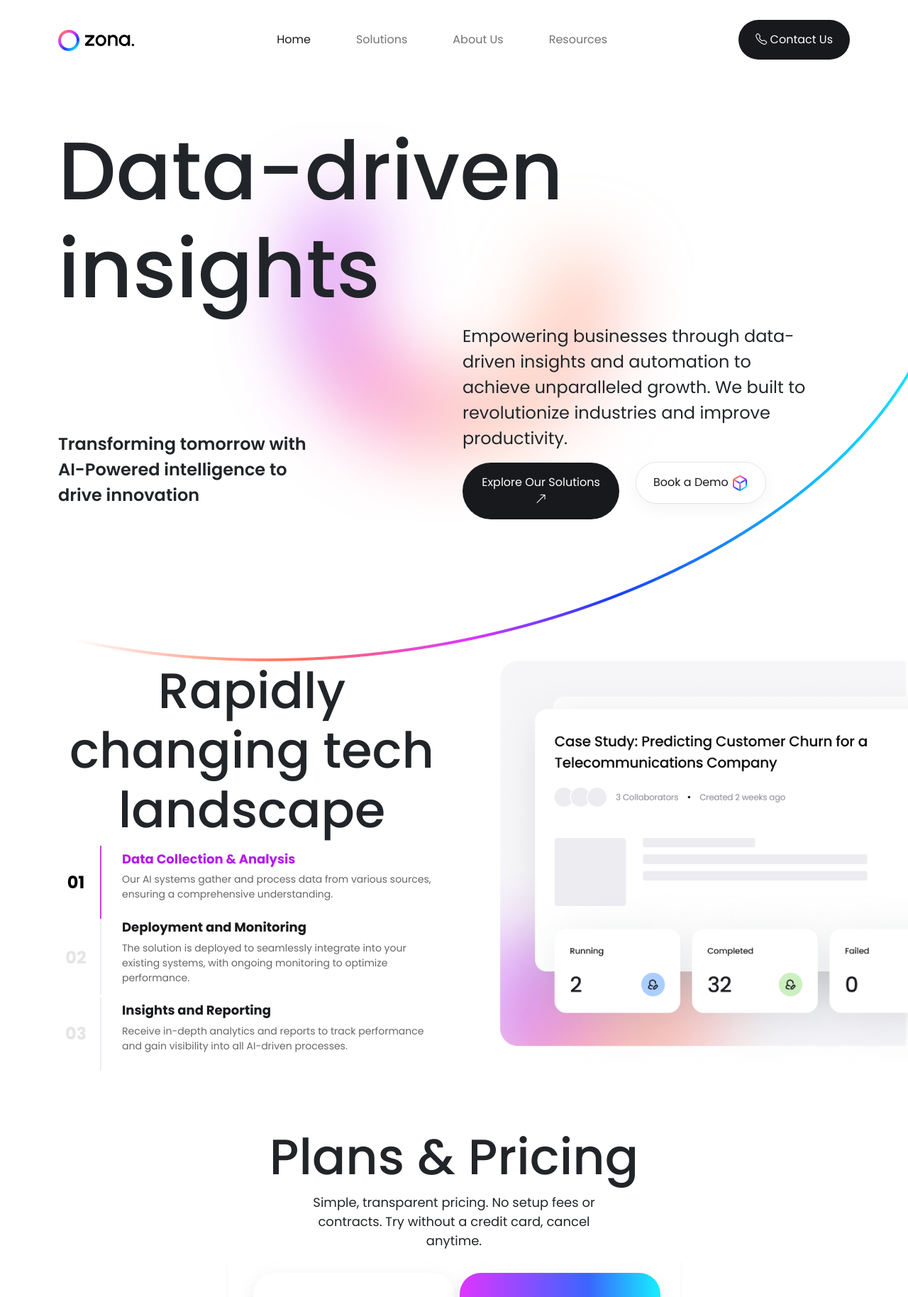
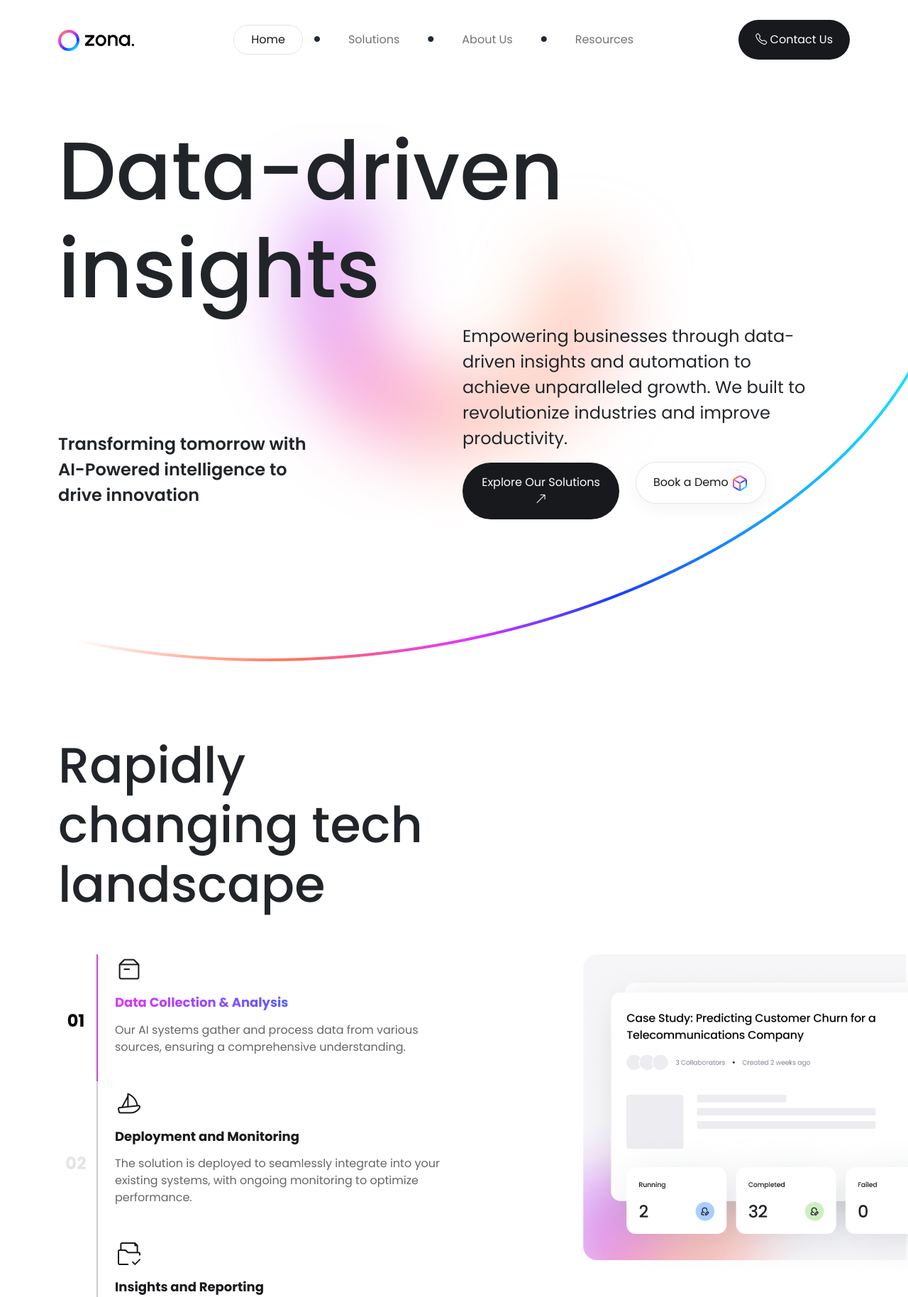
Before and after one commit to sanjeewa96/Practical-Test---Associate-Wordpress-Developer-, a plain HTML site: page index.html in a window 1280 px wide. Shown: the top 1828 px of the page at 71% size. Drawn offline with nearby package versions, Linux system fonts and the light colour scheme.

Commit message:
Minor fixes

```diff
--- a/index.html
+++ b/index.html
@@ -28,15 +28,24 @@
                     <a class="navbar-brand mobile-logo" href="#">
                         <img src="./assets/logo.png" alt="Company Logo">
                     </a>
-                    <ul class="navbar-nav mb-2 mb-lg-0 gap-5">
+                    <ul class="navbar-nav mb-2 mb-lg-0 gap-3 d-flex align-items-center">
                         <li class="nav-item">
                             <a class="nav-link active" aria-current="page" href="#">Home</a>
+                        </li>
+                        <li class="seperator-icon">
+                            <i class="bi bi-circle-fill"></i>
                         </li>
                         <li class="nav-item">
                             <a class="nav-link" href="#">Solutions</a>
                         </li>
+                        <li class="seperator-icon">
+                            <i class="bi bi-circle-fill"></i>
+                        </li>
                         <li class="nav-item">
                             <a class="nav-link" href="#">About Us</a>
+                        </li>
+                        <li class="seperator-icon">
+                            <i class="bi bi-circle-fill"></i>
                         </li>
                         <li class="nav-item">
                             <a class="nav-link" href="#">Resources</a>
@@ -89,8 +98,12 @@
       <section class="features-section">
         <div class="container features-container">
             <div class="row">
+                <div class="col-lg-6 col-sm-12 mb-5">
+                    <h3>Rapidly changing tech landscape</h3>
+                </div>
+            </div>
+            <div class="row">
                 <div class="col-lg-6 col-sm-12">
-                    <h3>Rapidly changing tech landscape</h3>
 
 
                     <table class="timeline-table">
@@ -98,11 +111,12 @@
                           <!-- Step 1 -->
                           <tr>
                             <td class="step-number active">01</td>
-                            <td class="vertical-line">
-                              <div class="line active"></div>
+                            <td class="vertical-line" rowspan="3">
+                              <div class="line"></div>
                             </td>
                             <td class="timeline-content">
-                              <h3 class="step-title active">Data Collection & Analysis</h3>
+                              <img src="./assets/ecomBox.png" alt="">
+                              <h3 class="step-title active mt-3 mb-3">Data Collection & Analysis</h3>
                               <p class="step-description">Our AI systems gather and process data from various sources, ensuring a comprehensive understanding.</p>
                             </td>
                           </tr>
@@ -110,11 +124,12 @@
                           <!-- Step 2 -->
                           <tr>
                             <td class="step-number">02</td>
-                            <td class="vertical-line">
+                            <!-- <td class="vertical-line">
                               <div class="line"></div>
-                            </td>
+                            </td> -->
                             <td class="timeline-content">
-                              <h3 class="step-title">Deployment and Monitoring</h3>
+                              <img src="./assets/sailboat.png" alt="">
+                              <h3 class="step-title mt-3 mb-3">Deployment and Monitoring</h3>
                               <p class="step-description">The solution is deployed to seamlessly integrate into your existing systems, with ongoing monitoring to optimize performance.</p>
                             </td>
                           </tr>
@@ -122,11 +137,12 @@
                           <!-- Step 3 -->
                           <tr>
                             <td class="step-number">03</td>
-                            <td class="vertical-line">
+                            <!-- <td class="vertical-line">
                               <div class="line"></div>
-                            </td>
+                            </td> -->
                             <td class="timeline-content">
-                              <h3 class="step-title">Insights and Reporting</h3>
+                              <img src="./assets/file folder approved-2.png" alt="">
+                              <h3 class="step-title mt-3 mb-3">Insights and Reporting</h3>
                               <p class="step-description">Receive in-depth analytics and reports to track performance and gain visibility into all AI-driven processes.</p>
                             </td>
                           </tr>
@@ -137,8 +153,8 @@
 
 
                 </div>
-                <div class="col-lg-6 col-sm-12">
-
+                <div class="col-lg-6 col-sm-12 features-second-col-image">
+                    <img src="./assets/Group 1171275313.png" alt="">
                 </div>
             </div>
         </div>
@@ -222,18 +238,30 @@
      <!-- Footer Starts -->
       <footer>
         <div class="container d-flex flex-column">
-            <ul class="footer-nav mt-2 mt-lg-0 gap-5 order-2 order-md-1">
+            <ul class="footer-nav mt-2 mt-lg-0 gap-5 order-2 order-md-1 d-flex align-items-center">
                 <li class="footer-nav-item">
                     <a class="footer-link" aria-current="page" href="#">Home</a>
+                </li>
+                <li class="seperator-icon-footer">
+                    <i class="bi bi-circle-fill"></i>
                 </li>
                 <li class="footer-nav-item">
                     <a class="footer-link" href="#">Solutions</a>
                 </li>
+                <li class="seperator-icon-footer">
+                    <i class="bi bi-circle-fill"></i>
+                </li>
                 <li class="footer-nav-item">
                     <a class="footer-link" href="#">about</a>
                 </li>
+                <li class="seperator-icon-footer">
+                    <i class="bi bi-circle-fill"></i>
+                </li>
                 <li class="footer-nav-item">
                     <a class="footer-link" href="#">Resources</a>
+                </li>
+                <li class="seperator-icon-footer">
+                    <i class="bi bi-circle-fill"></i>
                 </li>
                 <li class="footer-nav-item">
                     <a class="footer-link" href="#">Contact Us</a>
@@ -242,7 +270,7 @@
             <div class="container d-flex justify-content-center mt-3 order-1 order-md-2">
                 <img src="./assets/footer-logo.png" alt="">
             </div>
-            <p class="plan-sub-text text-light mt-3 order-3 order-md-3">Our AI models learn and improve over time, delivering increasingly accurate results
+            <p class="footer-text mt-3 order-3 order-md-3">Our AI models learn and improve over time, delivering increasingly accurate results
                  and adapting to changing trends.
             </p>
 
--- a/main.css
+++ b/main.css
@@ -10,6 +10,16 @@ body{
     font-weight: 400;
     font-size: 16px;
     padding-top: 20px;
+}
+
+.navbar-expand-lg .navbar-nav .nav-link {
+    padding-right: 1.5rem!important;
+    padding-left: 1.5rem!important;
+}
+
+.nav-link.active{
+    border: 1px solid rgba(0, 0, 0, 0.1);
+    border-radius: 20px;
 }
 
 .header-btn{
@@ -81,12 +91,19 @@ body{
 }
 
 .features-section{
-    background-image: url(./assets/Group\ 1171275313.png);
-    background-position: right;
-    background-repeat: no-repeat;
-    background-size: contain;
+    margin: 105px 0 30px 0;
 }
 
+
+.features-second-col-image img{
+    position: absolute;
+    right: 0;
+    width: 36%;
+}
+
+.features-section h3{
+    text-align: left;
+}
 
 .timeline-table {
     width: 100%;
@@ -99,6 +116,17 @@ body{
     color: #e5e5e5;
     text-align: center;
     width: 50px;
+    position: relative;
+  }
+
+  .step-number.active::after{
+    content: '';
+    position: absolute;
+    height: 95%;
+    top: 0;
+    left: 54px;
+    z-index: 999;
+    border: 1px solid #CC41E4;
   }
 
   .step-number.active {
@@ -111,19 +139,26 @@ body{
     padding: 0;
   }
 
-  .vertical-line .line {
-    width: 2px;
-    height: 103px;
-    margin: 0 auto;
-    background: #ECEEF3;
+  .vertical-line {
+    position: relative;
+    width: 10px;
+    text-align: center;
   }
 
-  .vertical-line .line.active {
-    background-color: #CC41E4;
+  .vertical-line .line {
+    position: absolute;
+    left: 50%;
+    top: 0;
+    bottom: 0;
+    width: 2px;
+    background-color: #ccc;
+    transform: translateX(-50%);
   }
+
 
   .timeline-content {
     padding-left: 20px;
+    padding-bottom: 30px;
   }
 
   h3.step-title {
@@ -133,17 +168,17 @@ body{
     text-align: left;
   }
 
+
   .step-title.active {
-    color: #b31aef;
+    background: linear-gradient(90deg, #DE35FF 0%, #3A65FF 64%, #16F1FF 100%);
+    -webkit-background-clip: text;
+    -webkit-text-fill-color: transparent;
   }
 
   .step-description {
-    font-size: 14px;
+    font-size: 16px;
     color: #666;
   }
-
-
-
 
 
 
@@ -161,6 +196,13 @@ h3{
     text-align: center;
     font-size: 18px;
     padding: 0 350px;
+}
+
+.footer-text{
+    text-align: center;
+    font-size: 18px;
+    padding: 0 350px;
+    color: #7C848E!important;
 }
 
 .card{
@@ -314,7 +356,15 @@ ul li {
     font-size: 50px;
 }
 
+.seperator-icon{
+    font-size: 8px;
+    color: #1F2937;
+}
 
+.seperator-icon-footer{
+    font-size: 8px;
+    color: #585F67;
+}
 
 
 @media only screen and (max-width:1023px) {
@@ -341,6 +391,9 @@ ul li {
         text-align: center;
         padding:10px;
     }
+    .seperator-icon,.seperator-icon-footer{
+        display: none;
+    }
 
     .section-introduction .hero-second-column{
         font-size: 20px;
@@ -356,12 +409,15 @@ ul li {
     h3{
         font-size: 40px!important;
     }
-    .plan-sub-text{
+    .plan-sub-text,.footer-text{
         padding: 0!important;
     }
     .footer-nav{
         flex-direction: column;
         align-items: center;
+    }
+    .features-second-col-image img{
+        display: none;
     }
 
 }
```
Also changed, not shown: assets/ecomBox.png (added), assets/file folder approved-2.png (added), assets/sailboat.png (added).
